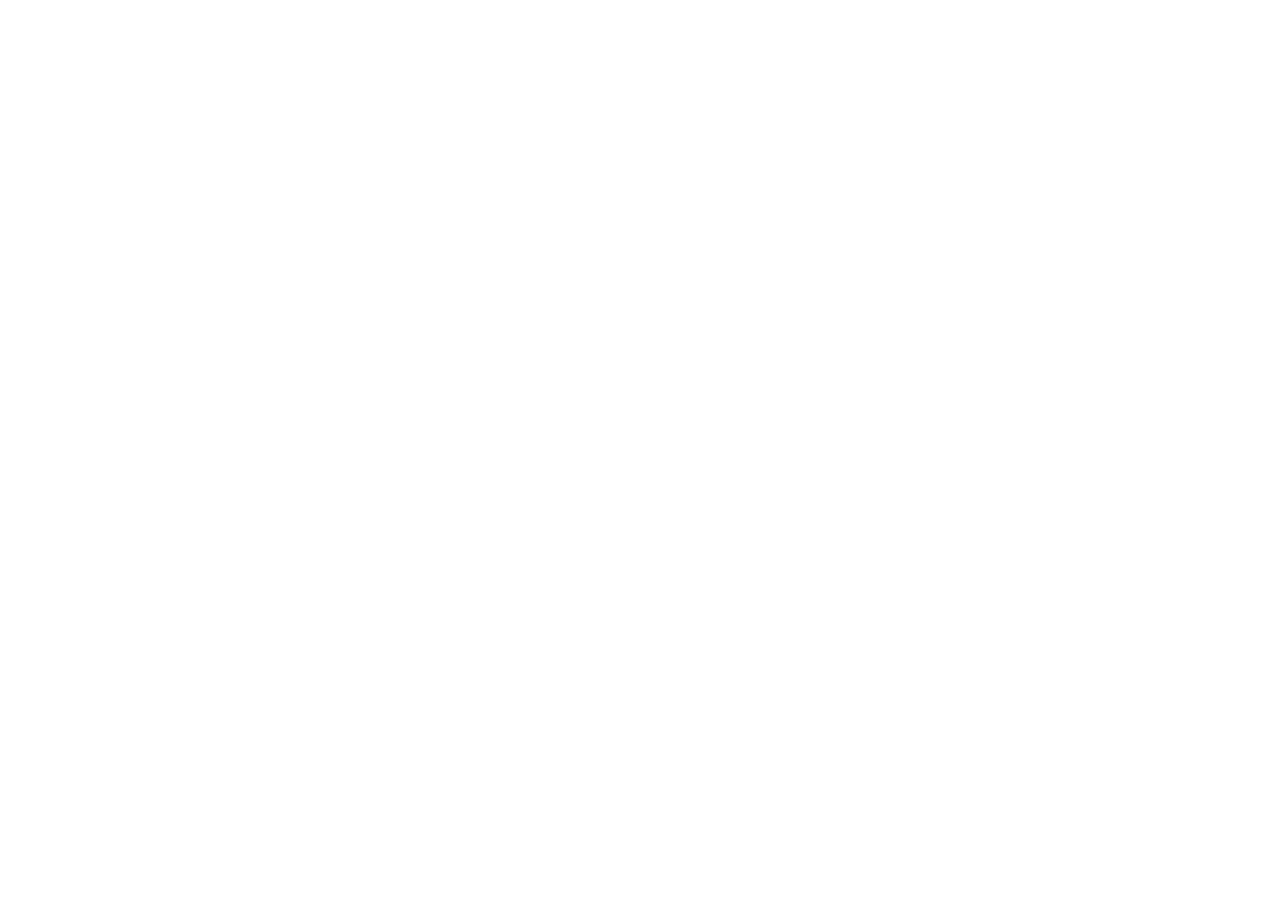
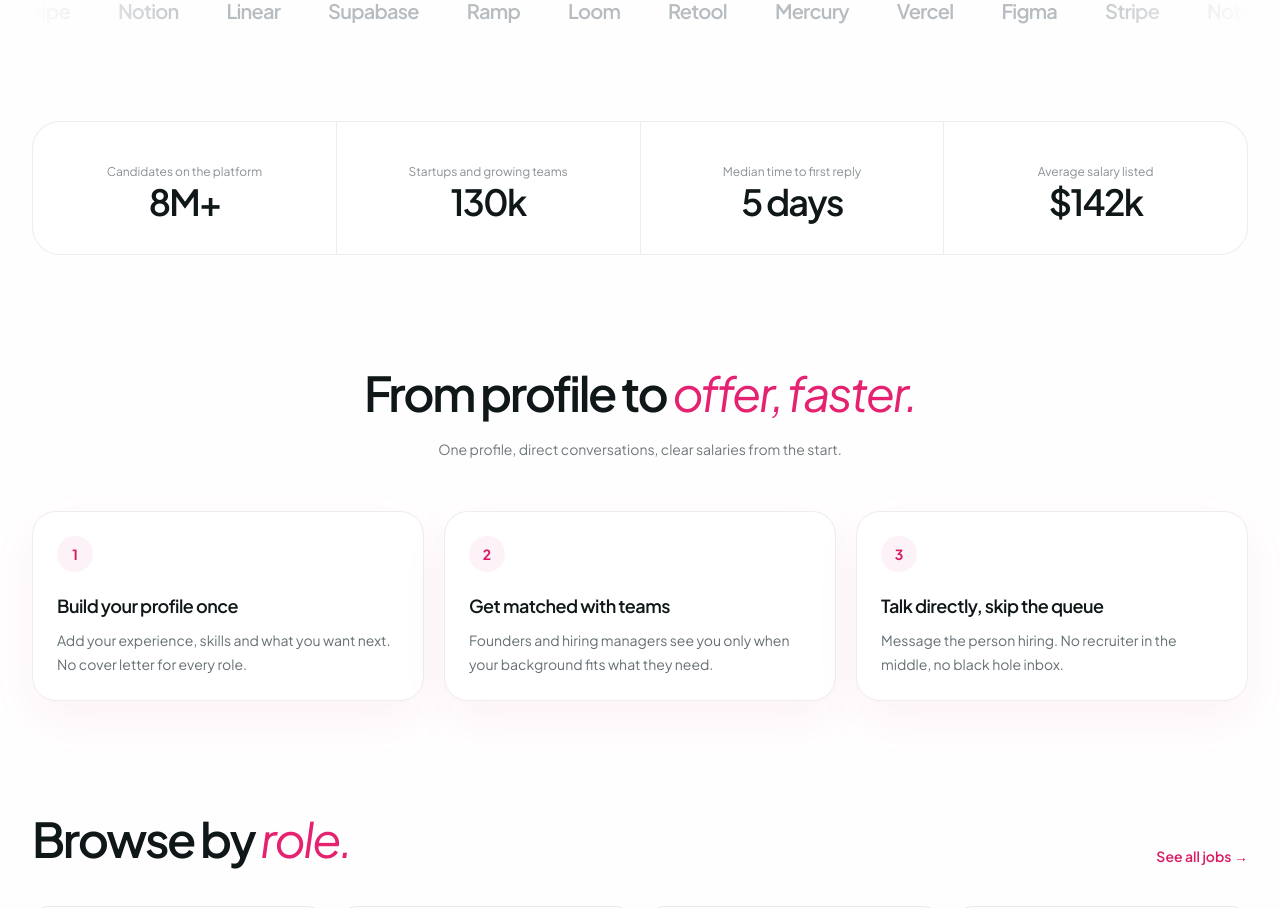
Before and after one commit to anjumhere/frontend-jobsync, a React (Vite) app: page / in a window 1280 px wide. Shown: the part 1720-2628 px from the top of the page. Before the commit the page ends 1581 px from the top, so only its background shows below. Built offline with nearby package versions, Linux system fonts and the light colour scheme.

Commit message:
feat(home): compose home page and render it from App

```diff
--- a/src/App.tsx
+++ b/src/App.tsx
@@ -1,13 +1,5 @@
-import Hero from "./components/Hero";
-import Navbar from "./components/Navbar";
+import Home from "./components/Home.tsx";
 
-function App() {
-  return (
-    <div className="min-h-screen bg-white text-slate-900">
-      <Navbar />
-
-      <Hero />
-    </div>
-  );
+export default function App() {
+  return <Home />;
 }
-export default App;
--- /dev/null
+++ b/src/components/Home.tsx
@@ -0,0 +1,28 @@
+import Navbar from "./Navbar";
+import Hero from "./Hero";
+import LogoStrip from "./Logostrip";
+import Stats from "./Stats";
+import HowItWorks from "./Howitworks";
+import Categories from "./Categories";
+import Testimonials from "./Testimonials";
+import CtaBanner from "./Ctabanner";
+import Footer from "./Footer";
+
+export default function Home() {
+  return (
+    <>
+      <Navbar />
+      <Hero />
+      {/* Sections below the hero share the hero's side padding */}
+      <div className="bg-[#fffefe] px-5 sm:px-8">
+        <LogoStrip />
+        <Stats />
+        <HowItWorks />
+        <Categories />
+        <Testimonials />
+        <CtaBanner />
+      </div>
+      <Footer />
+    </>
+  );
+}
```
